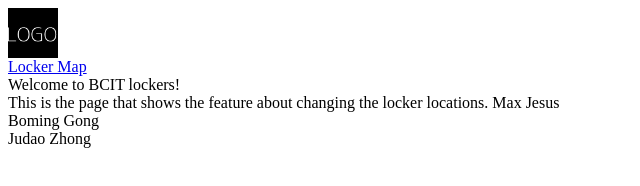
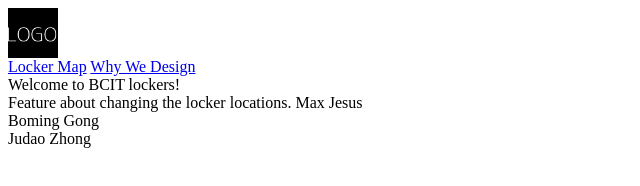
Before and after one commit to MaxJesus/bcit_lockers, a plain HTML site: page index.html in a window 1280 px wide. Shown: the whole page, without its empty margins (0-640 px from the left). Drawn offline with Linux system fonts and the light colour scheme.

Commit message:
index.html

```diff
--- a/index.html
+++ b/index.html
@@ -6,11 +6,12 @@
   <body>
   <img src="img/LOGO.png" alt="BCIT LOCKERS">
    <nav>
-       <a href="lockermap.html">Locker Map</a>
+       <a href="Css-lockermap.html">Locker Map</a>
+       <a href="Why%20We%20Design.html">Why We Design</a>
    </nav>
     Welcome to BCIT lockers!
       <br>
-    This is the page that shows the feature about changing the locker locations.
+    Feature about changing the locker locations.
     Max Jesus
     <br>
     Boming Gong
```
